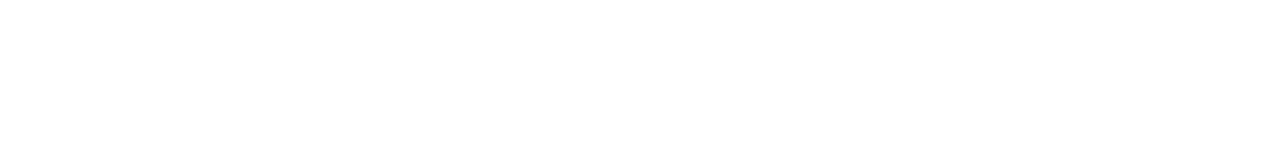
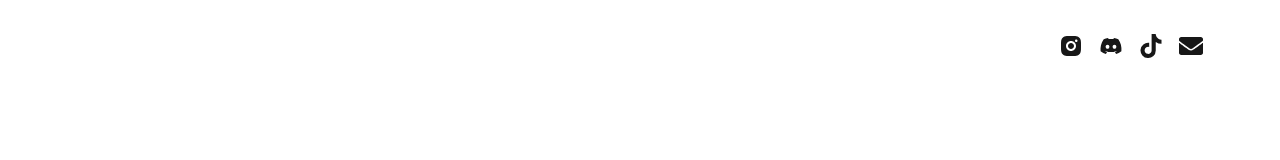
Before and after one commit to liftoffcreative-us/storybook_soiree, a Next.js app: page / in a window 1280 px wide. Shown: the top 160 px of the page. Built offline with nearby package versions, Linux system fonts and the light colour scheme; a web font is replaced by a local one.

Commit message:
added social icons

```diff
--- a/app/components/NavBar.jsx
+++ b/app/components/NavBar.jsx
@@ -1,9 +1,12 @@
 import React from 'react';
 import Image from 'next/image';
+import { RiInstagramFill, RiDiscordFill } from 'react-icons/ri';
+import { FaTiktok } from 'react-icons/fa6';
+import { FaEnvelope } from 'react-icons/fa';
 
 const NavBar = () => {
   return (
-    <nav className='flex fixed items-center justify-between w-screen h-[10vh] px-[10vw] py-2 z-50 overflow-hidden'>
+    <nav className='flex fixed items-center justify-between w-screen h-[10vh] px-[6vw] py-2 z-50 overflow-hidden'>
       <a href='#home' id='logo' className='flex items-center h-[100%]'>
         <Image
           src='/logoWhiteLong.svg'
@@ -13,7 +16,7 @@
           className='h-[80%] w-auto'
         />
       </a>
-      <ul className='flex items-center justify-end gap-12 w-[60vw] h-[10vh] mt-3 text-white font-indivisible'>
+      <ul className='flex items-center justify-end gap-12 w-[70vw] h-[10vh] mt-3 text-white font-indivisible'>
         <a href='#home'>
           <li>HOME</li>
         </a>
@@ -33,6 +36,20 @@
           <li>BOOK SHOP</li>
         </a>
       </ul>
+      <div className='flex items-center gap-4 justify-center h-[10vh] mt-3 pl-12'>
+        <a href=''>
+          <RiInstagramFill className='text-[1.5em]' />
+        </a>
+        <a href=''>
+          <RiDiscordFill className='text-[1.5em]' />
+        </a>
+        <a href=''>
+          <FaTiktok className='text-[1.5em]' />
+        </a>
+        <a href=''>
+          <FaEnvelope className='text-[1.5em]' />
+        </a>
+      </div>
     </nav>
   );
 };
```
